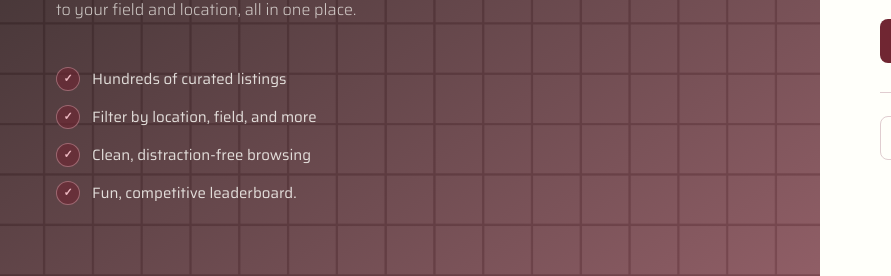
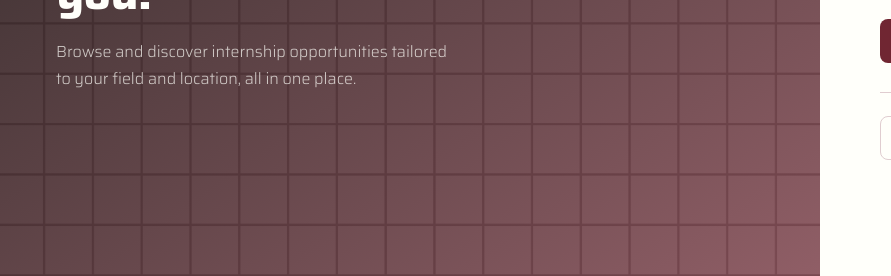
Before and after one commit to Atsano10/SimplyIntern, a plain HTML site: page frontend/index.html in a window 1280 px wide. Shown: the part 427-703 px from the top of the page, 0-891 px from the left. Drawn offline with nearby package versions, Linux system fonts and the light colour scheme.

Commit message:
deleted useless stuff

```diff
--- a/frontend/css/auth.css
+++ b/frontend/css/auth.css
@@ -54,38 +54,6 @@
     color: rgba(255,255,250,0.72);
     margin-bottom: 44px;
     max-width: 400px;
-}
-
-.hero-features {
-    list-style: none;
-    display: flex;
-    flex-direction: column;
-    gap: 14px;
-}
-
-.hero-features li {
-    font-size: 15px;
-    font-weight: 400;
-    color: rgba(255,255,250,0.82);
-    display: flex;
-    align-items: center;
-    gap: 12px;
-}
-
-.hero-features li::before {
-    content: '✓';
-    width: 22px;
-    height: 22px;
-    border-radius: 50%;
-    background: rgba(112,38,50,0.6);
-    border: 1px solid rgba(238,185,194,0.4);
-    color: #eeb9c2;
-    font-size: 11px;
-    font-weight: 700;
-    display: flex;
-    align-items: center;
-    justify-content: center;
-    flex-shrink: 0;
 }
 
 /* ── RIGHT FORM PANEL ── */
@@ -273,10 +241,6 @@
         margin-bottom: 0;
     }
 
-    .hero-features {
-        display: none;
-    }
-
     .form-panel {
         width: 100%;
         padding: 40px 28px;
--- a/frontend/index.html
+++ b/frontend/index.html
@@ -15,12 +15,6 @@
           <div class="hero-logo">SimplyIntern</div>
           <h1 class="hero-title">Find internships for you.</h1>
           <p class="hero-desc">Browse and discover internship opportunities tailored to your field and location, all in one place.</p>
-          <ul class="hero-features">
-            <li>Hundreds of curated listings</li>
-            <li>Filter by location, field, and more</li>
-            <li>Clean, distraction-free browsing</li>
-            <li>Fun, competitive leaderboard.</li>
-          </ul>
         </div>
       </div>
       <div class="form-panel">
```
Also changed, not shown: frontend/signup.html (+0 -6 lines).
